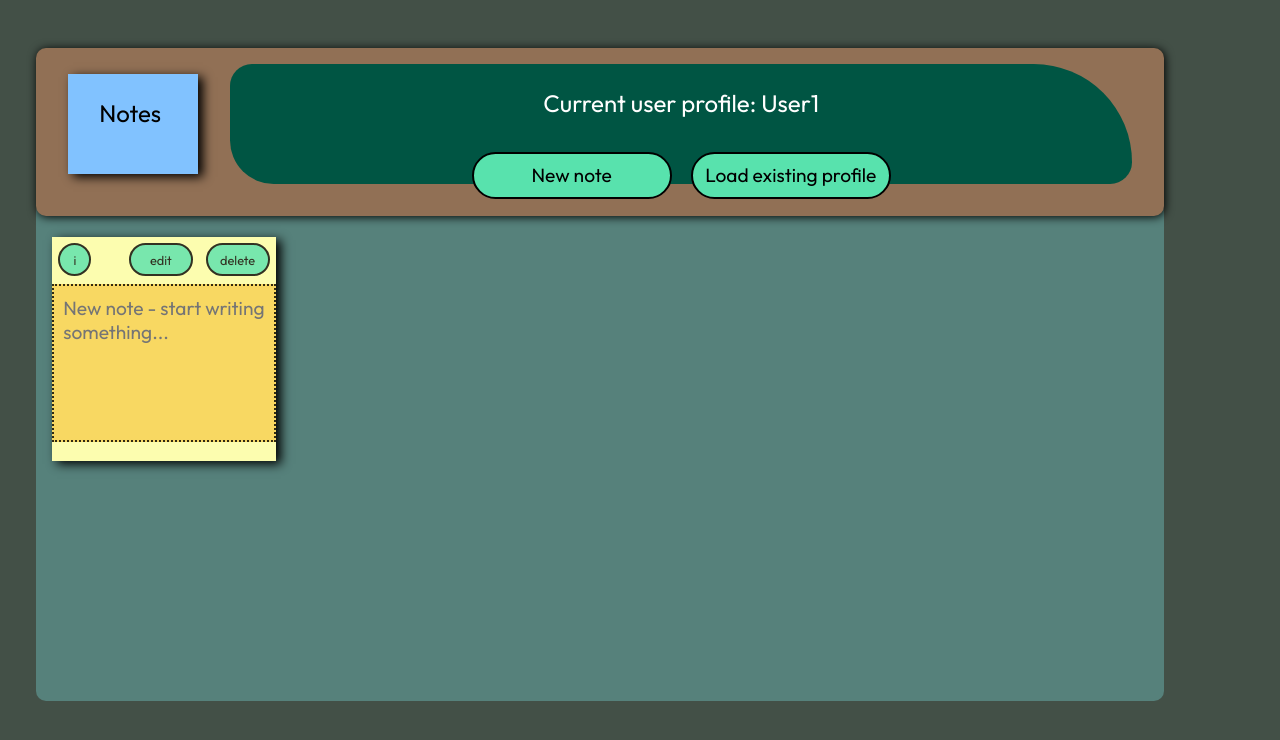
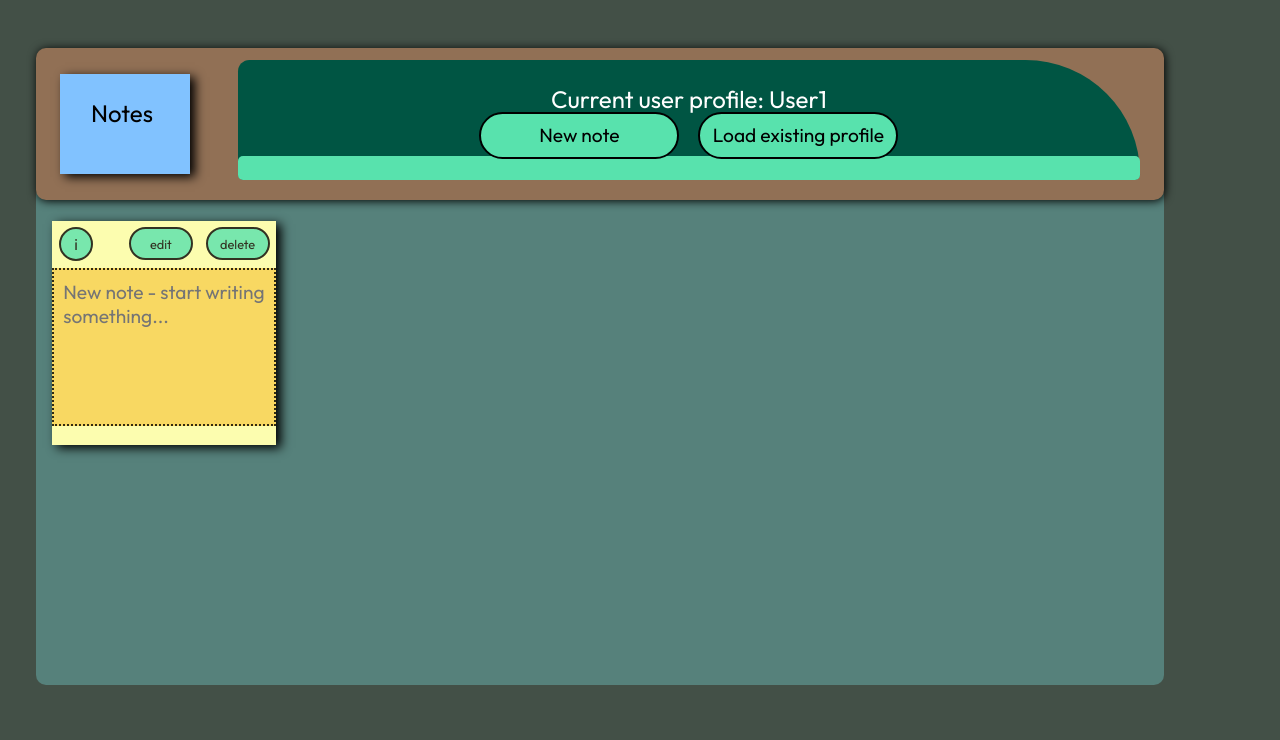
Before and after one commit to jakewatkins8/testproject, a React (Create React App) app in the folder reactfrontend/testprojectfrontend/: page / in a window 1280 px wide. Both pictures are taken after a click on the button "New note". Shown: the top 740 px of the page. Built offline with nearby package versions, Linux system fonts and the light colour scheme.

Commit message:
updates to note edit mode

```diff
--- a/reactfrontend/testprojectfrontend/src/App.css
+++ b/reactfrontend/testprojectfrontend/src/App.css
@@ -16,14 +16,12 @@
   border-radius: 10px;
   background-color: #917055;
   height: 15vh;
-  /* margin: 1em auto 0 auto; */
-  padding-bottom: 3em;
+  padding-bottom: 2em;
 
   display: flex;
   flex-flow: row nowrap;
-  justify-content: flex-start;
+  justify-content: space-around;
   align-items: center;
-
   box-shadow: 1px 1px 10px #000000;
   z-index: 6;
 
@@ -41,8 +39,8 @@ button {
 
 .titleNote {
   margin-top: 2em;
-  margin-left: 2em;
-  margin-right: 2em;
+  /* margin-left: 2em; */
+  /* margin-right: 2em; */
 
   /* border-bottom: 2px dotted rgba(0,0,0,0.5); */
   width: 130px;
@@ -75,6 +73,7 @@ button {
   width: 80%;
   height: 100%;
   margin-top: 2em;
+  margin-bottom: 0.5em;
   /* background-color: yellow; */
 
   display: flex;
@@ -82,78 +81,18 @@ button {
   justify-content: flex-start;
   align-items: center;
 
+  /* align-content: space-between; */
+
   /* background-color: #FCFDAF; */
 
   background-color: #005543;
 
-  border-radius: 100px 450px 100px 200px ;
+  border-radius: 20px 200px 10px 10px ;
 
   z-index: 4;
 
 }
 
-.userInfo {
-  color: white;
-}
-
-/* .titleNote::after {
-  content: "";
-  position: absolute;
-  bottom: -3px;
-  right: -88.5px; */
-  /* width: 200px; */
-  /* height: 95px; */
-  /* background-color: #917055; */
-  /* background-color: green; */
-  /* box-shadow: black -5px 12px -10px;
-  border: 100px solid #917055;
-  border-radius: 10px 300px 300px 100px;
-
-  border-left: 12px solid transparent;
-  border-bottom: solid 5px transparent;
-
-  transform: skewX(1deg);
-
-} */
-
-/* .titleNote::before {
-  content: "";
-  position: absolute;
-  bottom: -5px;
-  right: 135px;
-  width: 20px;
-  height: 50px;
-
-  box-shadow: black -5px 12px -10px;
-
-  border-radius: 100%;
-
-  border: 7px solid #917055;
-  border-top: 0;
-  /* border-color: red; */
-/*
-  border-right: 0;
-  border-top: 0;
-  border-bottom: 14px;
-
-  transform: rotate(-26deg) scaleX(2.5);
-
-} */
-
-/* .titleBottom::after {
-  content: "";
-  width: 7px;
-  height: 13px;
-  background-color: red;
-  background-color: #917055;
-  position: absolute;
-  bottom: 0;
-  right: 12.5px;
-
-  transform: rotate(-35deg);
-
-  z-index: 5;
-} */
 
 button {
   border: 2px solid black;
@@ -173,3 +112,129 @@ button:hover {
   background-color: #00ffcc;
   /* transition: 0.1s; */
 }
+
+
+
+/*  the three rows of the flex column "navColumn"; the right column of the app header */
+.userInfo {
+  color: white;
+  height: 35%;
+}
+
+.hotBar {
+  height: 45%;
+}
+.infoBar {
+  font-size: 1.0em;
+  height: 20%;
+  display: flex;
+  flex-flow: row nowrap;
+  justify-content: flex-start;
+  align-items: flex-start;
+
+  width: 100%;
+
+  background-color: rgb(88, 226, 173);
+  border-radius: 5px;
+  /* border: solid 2px black; */
+  /* border-width: 2px 0 2px 0; */
+
+
+}
+
+.infoI {
+  /* font-family: sans-serif; */
+  margin-top: 1px;
+  margin-left: 0.4em;
+  margin-right: 0.3em;
+  /* margin: 0 0.2em 0 0.4em; */
+  /* margin-top: 0.2em; */
+  /* margin-right: 0.2em; */
+  /* font-size: 1.5em; */
+  width: 19.5px;
+  height: 19.5px;
+  text-align: center;
+  background-color: rgba(46, 114, 85, 0.527);
+  display: flex;
+  flex-flow: column nowrap;
+  justify-content: center;
+  align-items: center;
+
+  border-radius: 100%;
+
+  border: 2px solid black;
+
+}
+
+.infoI::after {
+  content: "i";
+
+}
+
+
+.noteToolTip {
+
+  /* width: 80%; */
+  /* height: 100%; */
+  text-align: left;
+  /* padding: 0.2em 0 0.1em 0; */
+  margin-left: 0;
+  font-size: 0.9em !important;
+
+  display: flex;
+  flex-flow: row nowrap;
+  justify-content: center;
+  align-items: center;
+  height: 100%;
+
+
+  /* margin-top: 2em;
+
+      text-align: left;
+
+
+
+      width: 100%; */
+      /* padding: 1em 0 1.3em 0; */
+      /* height: 2em; */
+
+      /* position: absolute; */
+      /* bottom: 25px; */
+      /* color: rgba(0, 0, 0, 0.8);
+      z-index: 10; */
+  }
+
+  /* the styles for the X button to close the tool tip is mothballed below.
+  Likely need to get rid of altogether. */
+  /* .noteToolTipClose {
+      position: absolute;
+      bottom: 0;
+      left: 0; */
+      /* bottom: 65px;
+      left: 12px;  */
+      /* min-width: 3px;
+      min-height: 3px;
+      width: 5px;
+      height: 5px;
+      display: flex;
+      flex-flow: row nowrap;
+      justify-content: center;
+      align-items: center;
+   */
+      /* border-radius: 7px; */
+/*
+      z-index: 15;
+
+      background-color: rgba(253, 137, 137, 0.9);
+  }
+
+  .noteToolTipClose:hover {
+      background-color: rgba(255, 98, 98, 1);
+  }
+
+  .noteToolTipClose > * {
+      font-size: 0.8em;
+      position: relative;
+      bottom: 1px;
+  }
+   */
--- a/reactfrontend/testprojectfrontend/src/App.js
+++ b/reactfrontend/testprojectfrontend/src/App.js
@@ -1,4 +1,4 @@
-import { useState } from "react";
+import { useEffect, useState } from "react";
 import './App.css';
 import SERVER_PATH from './environment';
 
@@ -15,22 +15,49 @@ import { v4 as uuidV4 } from 'uuid';
 
 function App() {
 
-  // currently hardcoded to use first list of object literals from the parent array of arrays of objects:
+  // array to be used as a backing list for the "notes" state object, to help with keeping the
+  // note list data the same as the note list rendered.
+  // (currently hardcoded to load the first list of notes from notelists.js)
+  // TODO make currentList stateful after setting up basic user accounts, or similar.
   const currentList = notelists[0];
   console.log(currentList);
 
-  // trivial state object used to be updated with a response from the REST server:
+  // trivial state object that is used to test and confirm a state update when a response from the Express API server is received:
   const [contents, setContents] = useState("");
 
+  // state object to hold the state of the note objects being rendered:
   const [notes, setNotes] = useState(currentList.map(note => note.note));
 
+
+  const [info, setInfo] = useState("");
+
+
+
+  const [tipDisplayed, setTipDisplayed] = useState(false);
+
+  const handleEditToolTip = (displayed) => setTipDisplayed(displayed);
+
+
+
+  useEffect(() => {
+
+    if (tipDisplayed === true) {
+    setInfo('Double click/double tap a note\'s text area to edit it.');
+    } else {
+      setInfo('');
+    }
+
+  }, [tipDisplayed]);
+
+
+  // function stub to be used to query the backend and retrieve all of a given user profile's notes:
+  // TODO finish this functionality using a MongoDB instance (likely also using the Mongoose ORM)
   const loadUserProfile = (event) => {
 
     // suppress default page refresh behavior on Submit:
     event.preventDefault();
 
-    console.log('the add content button was pressed.');
-    fetch(SERVER_PATH + '/addcontent', {
+    fetch(SERVER_PATH + '/retrievenotes', {
       method: "POST",
       body: JSON.stringify({greeting: "hello"}),
       headers: {
@@ -93,21 +120,12 @@ function App() {
     console.log(`At app (top) level: Note with UUID ${noteKeyForDeletion} has been selected for deletion.`);
 
     console.log(notes);
+
     // locate the note with the correct UUID, and remove it from the list:
     setNotes(oldValue => {
       const list = [...oldValue];
 
       console.log(Object.keys(list));
-      // for (let listNote of list) {
-      //   console.log('listnote keys', Object.keys(listNote));
-      //   console.log(`${listNote} from the list of objects ${list}`);
-      //   console.log('list note Note Key:', listNote['noteKey']);
-      //   console.log('note key for deletion: ', noteKeyForDeletion);
-      //   if (listNote['noteObj']['noteKey'] === noteKeyForDeletion) {
-      //     console.log(`found note w/ matching UUID at position ${list.indexOf(listNote)}. Deleting now.`)
-      //     // list.splice(list.indexOf(listNote), 1);
-      //     break;
-      //   }
 
       const updatedList = list.filter((listItem, index) => {
         console.log(listItem['noteKey']);
@@ -117,6 +135,13 @@ function App() {
 
 
       console.log(updatedList);
+
+
+      // TODO - determine if I even actually need to use and keep this backing list to manage state of the notes list.
+      // update the backing array (currentList) to not include the deleted note:
+      // clear the list:
+      currentList.length = 0;
+      currentList.concat(updatedList);
 
       // return a NEW array with the deleted value filtered out:
       return updatedList;
@@ -147,11 +172,22 @@ function App() {
                 Load existing profile
             </button>
           </div>
+          <div className="infoBar">
+            <span className="infoI" style={ {opacity: tipDisplayed ? "1" : "0"} }></span>
+          <span className="noteToolTip">
+          {/*
+          /* the X button to close the tool tip is mothballed below.
+          Likely need to get rid of it altogether. */}
+          {/* <button className="noteToolTipClose"><span>✕</span></button> */}
+          {info}
+          </span>
+          </div>
         </nav>
+
       </header>
 
 
-      <NoteContainer editNote={noteEdit} deleteNote={noteDelete} notes={notes} />
+      <NoteContainer handleTipDisplay={handleEditToolTip} editNote={noteEdit} deleteNote={noteDelete} notes={notes} />
 
     </div>
   );
--- a/reactfrontend/testprojectfrontend/src/Note.css
+++ b/reactfrontend/testprojectfrontend/src/Note.css
@@ -13,6 +13,7 @@
 }
 
 .note textarea {
+    position: relative;
     width: 90%;
     font-family: inherit;
     height: 60%;
@@ -38,10 +39,10 @@
 
 .infoButton {
 position: absolute;
-top: 0;
-left: 0;
-width: 33px;
-height: 33px;
+top: -2px;
+left: -1px;
+width: 34px;
+height: 34px;
 /* background-color: purple; */
 
 opacity: 0.8;
@@ -49,6 +50,7 @@ opacity: 0.8;
 
 .infoButton > * {
 
+    position: absolute;
     border: 2px solid black;
     border-radius: 999px;
     background-color: rgb(88, 226, 173);
@@ -61,7 +63,7 @@ opacity: 0.8;
     justify-content: center;
     align-items: center;
 
-    font-size: 0.8em;
+    font-size: 1em;
 }
 
 .infoButton > *:hover {
--- a/reactfrontend/testprojectfrontend/src/NoteContainer.jsx
+++ b/reactfrontend/testprojectfrontend/src/NoteContainer.jsx
@@ -1,9 +1,11 @@
+import { useState } from "react";
 import Note from "./Note.jsx";
 import "./NoteContainer.css";
 
 
 
 const NoteContainer = (props) => {
+
 
 
 const handleEditNote = (event) => {
@@ -21,10 +23,11 @@ const handleNoteInfo = (event) => {
     props.noteInfo(event);
 };
 
+const handleEditToolTip = displayed => {props.handleTipDisplay(displayed)};
+
 
 return (
     <div className="noteContainer">
-
         {props.notes.length === 0 && (<>
             <div className="noneMessage">
                 <p>
@@ -46,7 +49,8 @@ return (
             console.log(`note at index ${index}: key - ${note.noteKey}`);
 
           return (<Note content={note.note} key={note.noteKey} noteKey={note.noteKey}
-          editNote={handleEditNote} deleteNote={handleDeleteNote} userCreated={note.userCreated} noteInfo={handleNoteInfo} />);
+          editNote={handleEditNote} deleteNote={handleDeleteNote}
+          handleToolTip={handleEditToolTip} userCreated={note.userCreated} noteInfo={handleNoteInfo} />);
         })
         }
 
```
Also changed, not shown: reactfrontend/testprojectfrontend/src/Note.jsx (+52 -2 lines), 1 other file (tests, documents, lock files or other folders).
